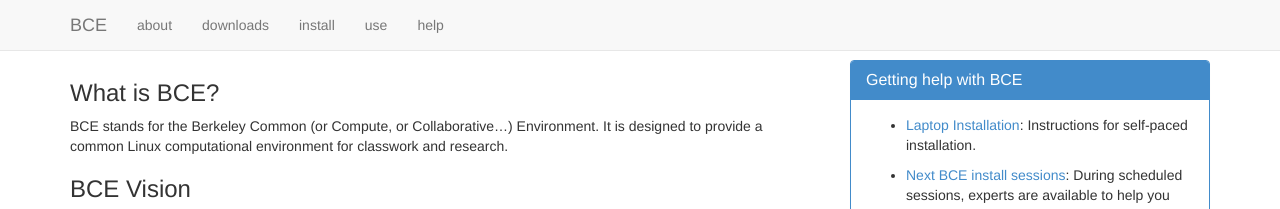
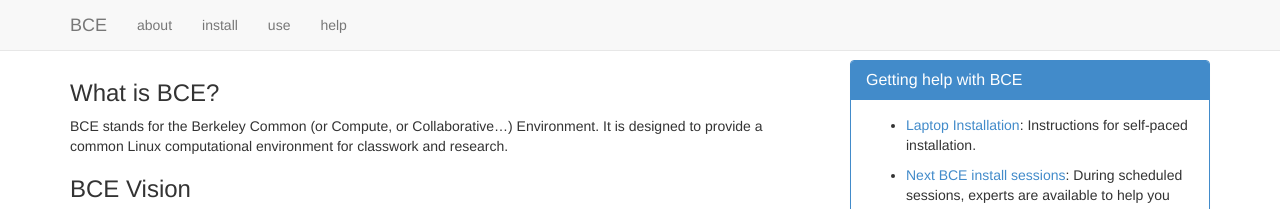
Before and after one commit to ucberkeley/bce-documentation, a Jekyll site: the page built from index.md, in a window 1280 px wide. Shown: the top 209 px of the page. Built offline with Jekyll 4.4.1, drawn with Linux system fonts in a browser that asks for light colours; nearby versions of some CDN libraries; library files that are not in the unit come from our copies; Markdown is read by kramdown in place of the engine named in the settings.

Commit message:
simplify top-level navigation

```diff
--- a/_layouts/default.html
+++ b/_layouts/default.html
@@ -49,7 +49,6 @@
               <!-- we can figure out how to make the current page's <li>
               class="active" and get highlighting. -->
                 <li> <a href="/index.html">about</a> </li>
-                <li> <a href="/downloads.html">downloads</a> </li>
                 <li> <a href="/laptop-installation.html">install</a> </li>
                 <li> <a href="/use.html">use</a> </li>
                 <li> <a href="/help.html">help</a> </li>
```
